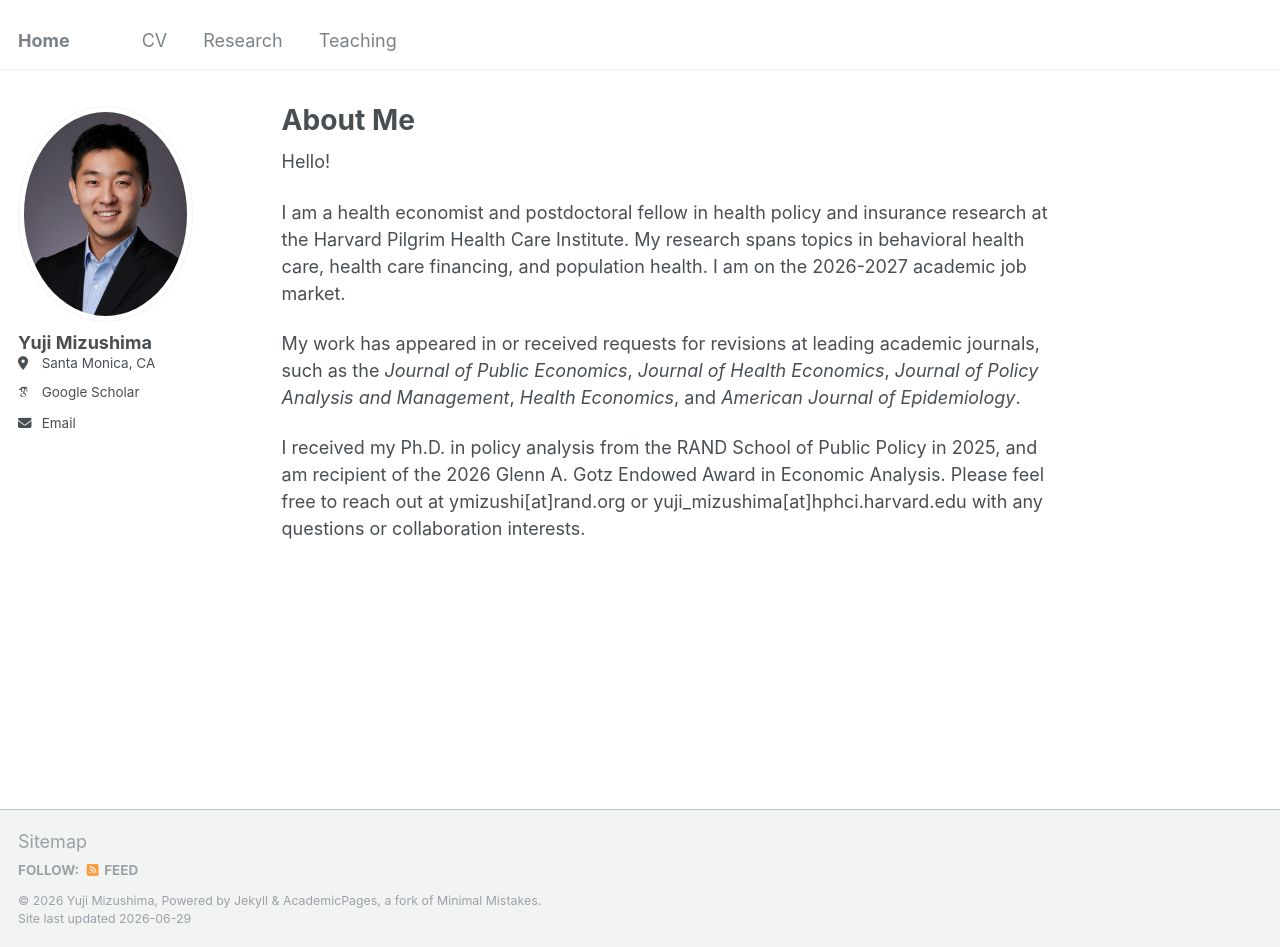
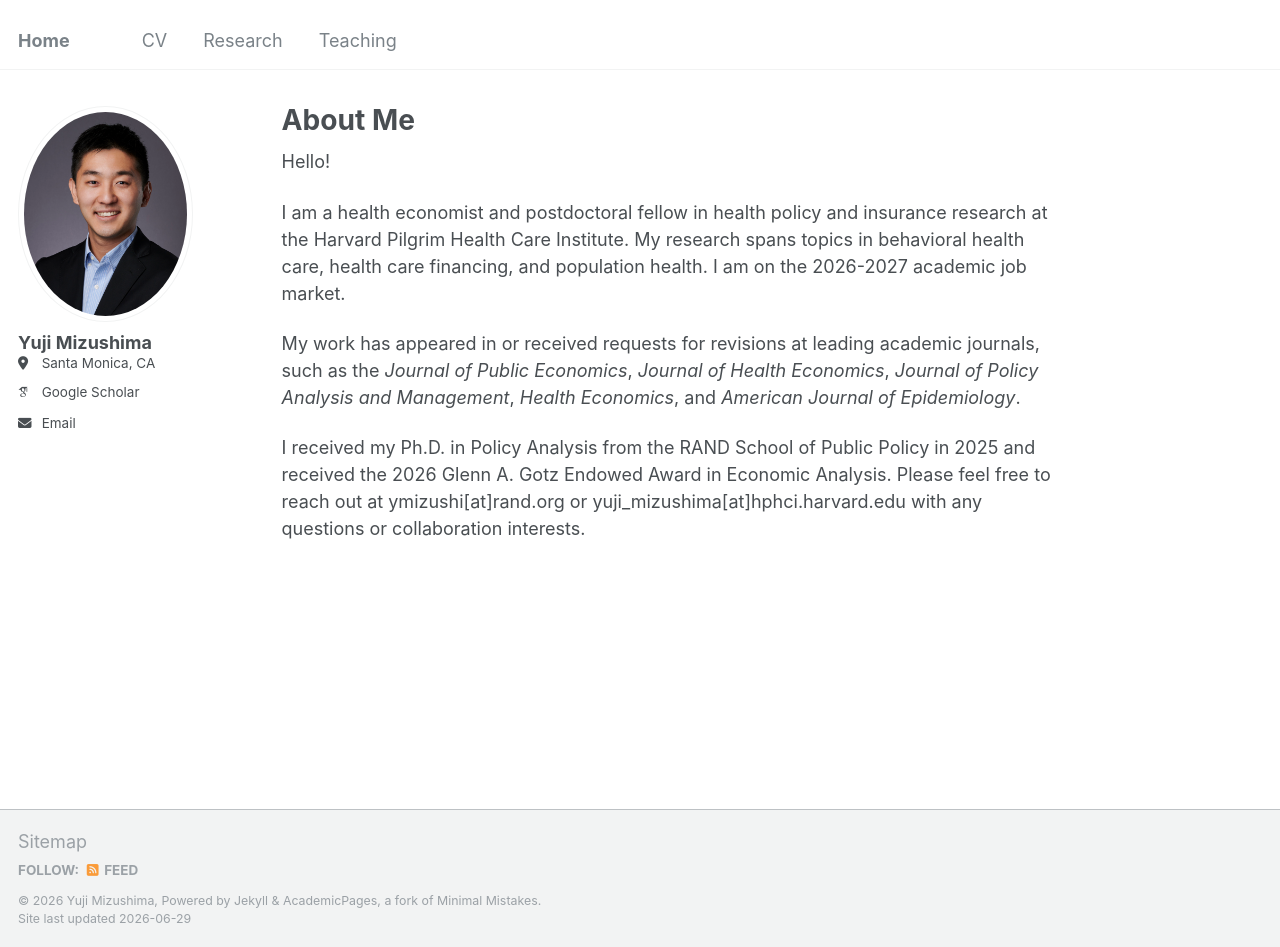
Before and after one commit to yujimizushima/yujimizushima.github.io, a Jekyll site: the page built from _pages/about.md, in a window 1280 px wide and 947 px high. Built offline with Jekyll 4.4.1, drawn with Linux system fonts in a browser that asks for light colours; some web fonts are replaced.

Commit message:
Update about.md

```diff
--- a/_pages/about.md
+++ b/_pages/about.md
@@ -13,4 +13,4 @@ I am a health economist and postdoctoral fellow in health policy and insurance r
 
 My work has appeared in or received requests for revisions at leading academic journals, such as the _Journal of Public Economics_, _Journal of Health Economics_, _Journal of Policy Analysis and Management_, _Health Economics_, and _American Journal of Epidemiology_.
 
-I received my Ph.D. in policy analysis from the RAND School of Public Policy in 2025, and am recipient of the 2026 Glenn A. Gotz Endowed Award in Economic Analysis. Please feel free to reach out at ymizushi[at]rand.org or yuji_mizushima[at]hphci.harvard.edu with any questions or collaboration interests.
+I received my Ph.D. in Policy Analysis from the RAND School of Public Policy in 2025 and received the 2026 Glenn A. Gotz Endowed Award in Economic Analysis. Please feel free to reach out at ymizushi[at]rand.org or yuji_mizushima[at]hphci.harvard.edu with any questions or collaboration interests.
```
